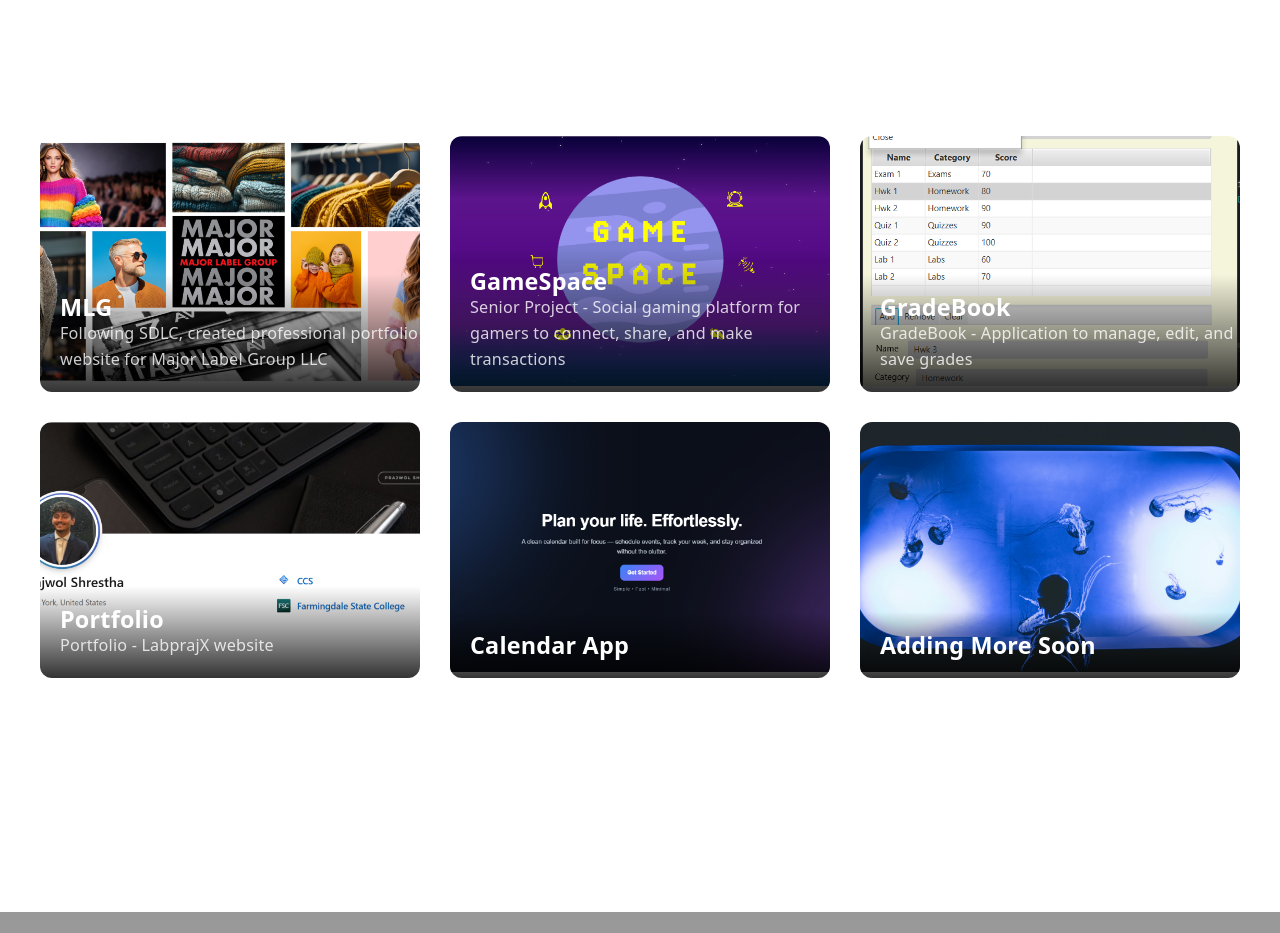
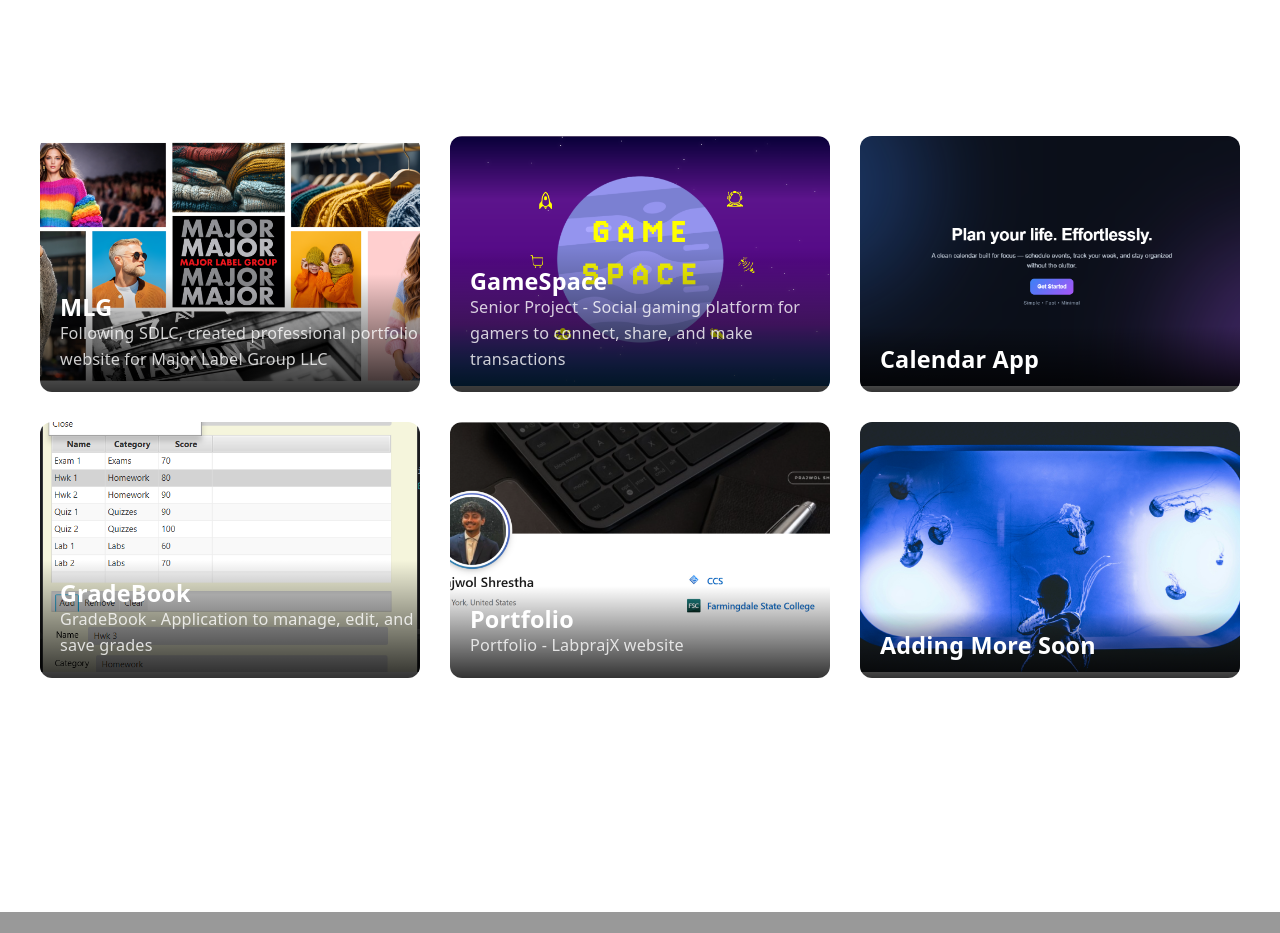
Before and after one commit to praj003/labprajx, a React (Vite) app: page / in a window 1280 px wide. Shown: the part 2300-3233 px from the top of the page. Built offline with nearby package versions, Linux system fonts and the light colour scheme.

Commit message:
Update7.1

```diff
--- a/src/Projects.tsx
+++ b/src/Projects.tsx
@@ -27,6 +27,15 @@
     tech: ["React","JavaScript","Supabase"],
     links: "https://github.com/AaronScott2025/GameSpace",
   },
+
+ {
+    title: "Calendar App",
+    description: "  ",
+    image: "/calendar-app.png",
+    tech: ["TypeScript", "CSS", "Supabase" ],
+    links: "https://calendar-app-rust-delta.vercel.app/",
+  },
+
   {
     title: "GradeBook",
     description: "GradeBook - Application to manage, edit, and save grades",
@@ -40,14 +49,6 @@
     image: "/linkedimpfp.png",
     tech: ["React", "TypeScript", "CSS"],
     links: "https://www.linkedin.com/in/prajwolshrestha1/",
-  },
-
- {
-    title: "Calendar App",
-    description: "  ",
-    image: "/calendar-app.png",
-    tech: ["TypeScript", "CSS", "Supabase" ],
-    links: "https://calendar-app-rust-delta.vercel.app/",
   },
 
   {
```
